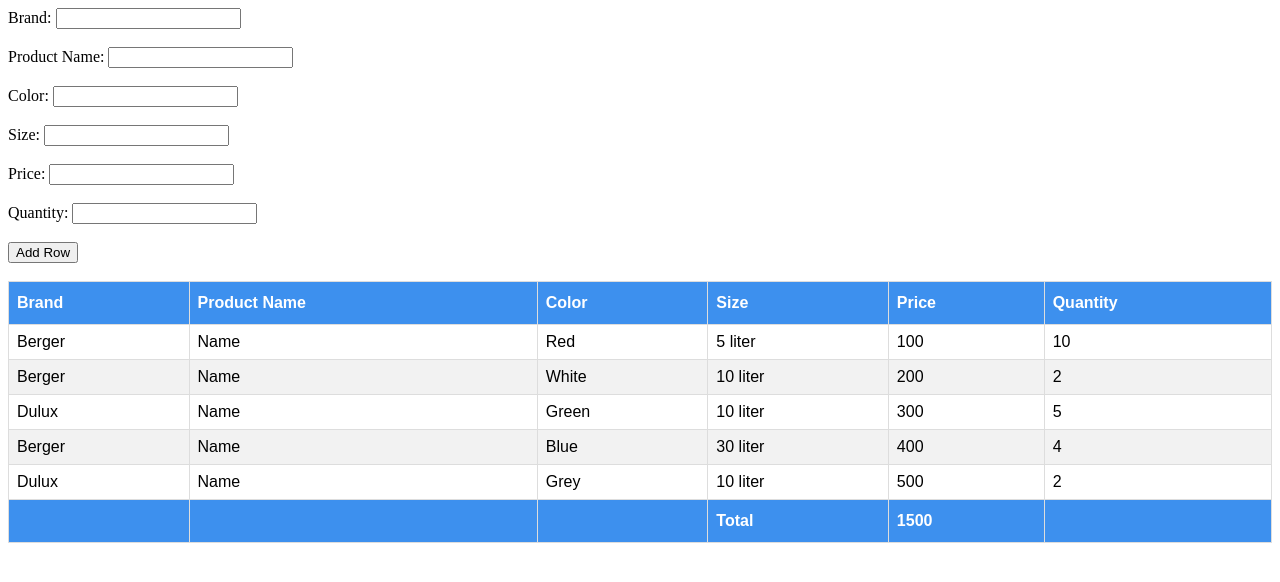
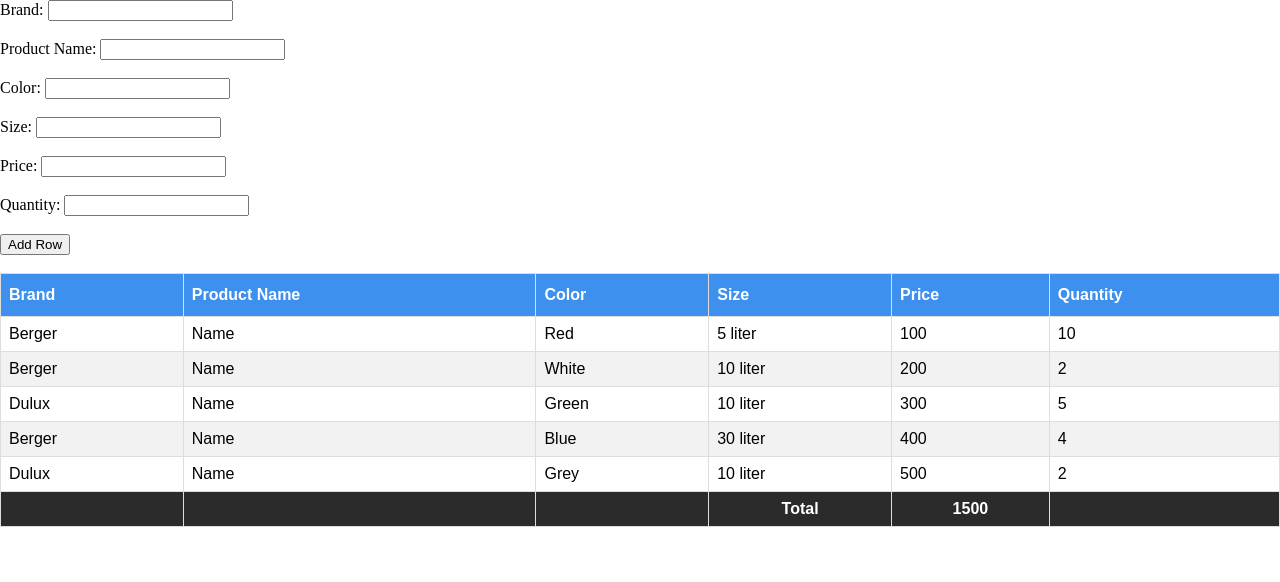
Before and after one commit to AbidAlWassie/Accounting-App, a plain HTML site: page index.html in a window 1280 px wide. Drawn offline with Linux system fonts and the light colour scheme.

Commit message:
fixed couple of things

```diff
--- a/css/style.css
+++ b/css/style.css
@@ -1,3 +1,6 @@
+body {
+  margin: 0;
+}
 #stock {
   font-family: Arial, Helvetica, sans-serif;
   border-collapse: collapse;
@@ -13,11 +16,16 @@
 
 #stock tr:hover {background-color: #ddd;}
 
-#stock th {
+#stock thead th {
   padding-top: 12px;
   padding-bottom: 12px;
   text-align: left;
   background-color: #3d90ee;
+  color: white;
+}
+
+#stock tfoot th {
+  background-color: #2b2b2b;
   color: white;
 }
 
```
Also changed, not shown: js/script.js (indentation only).
